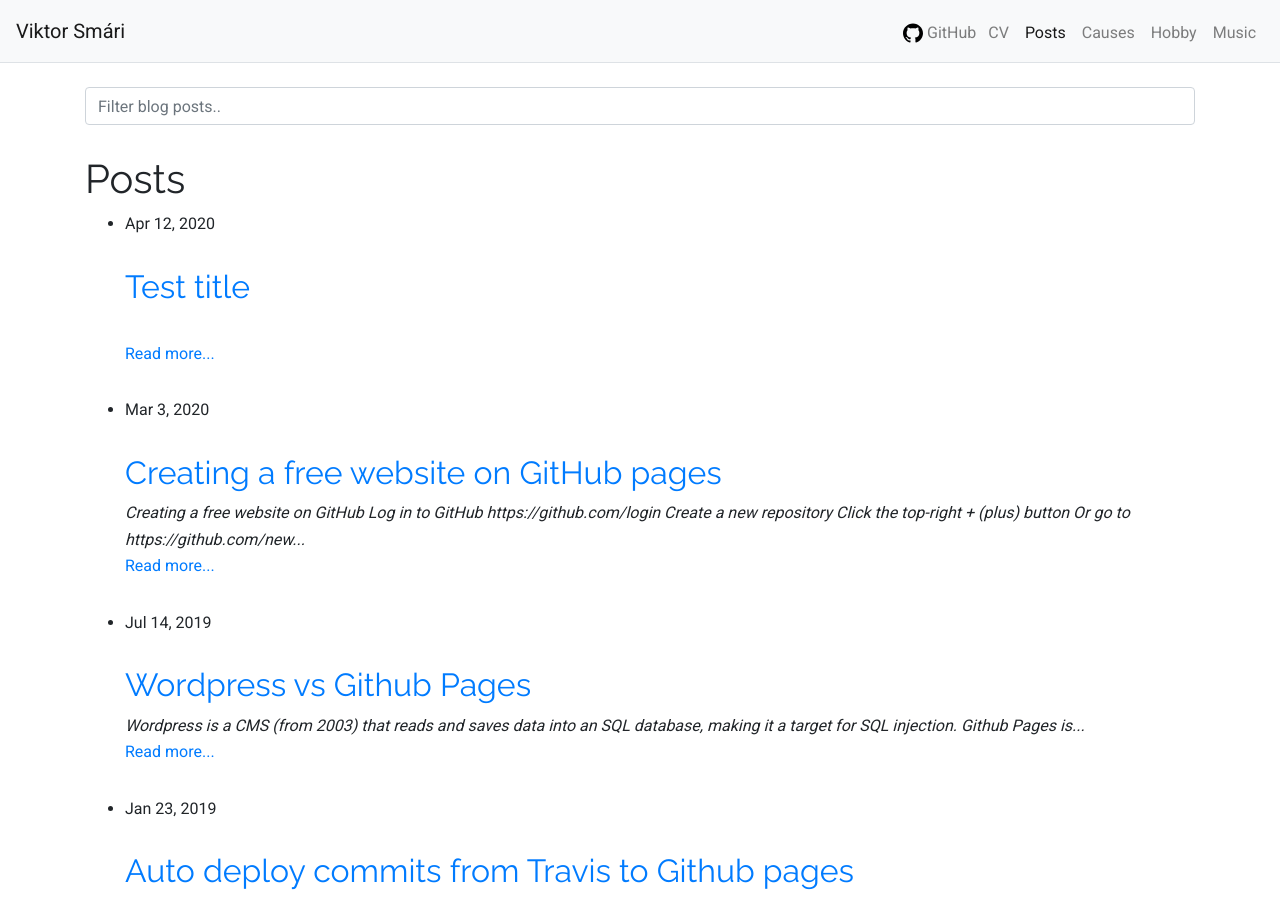
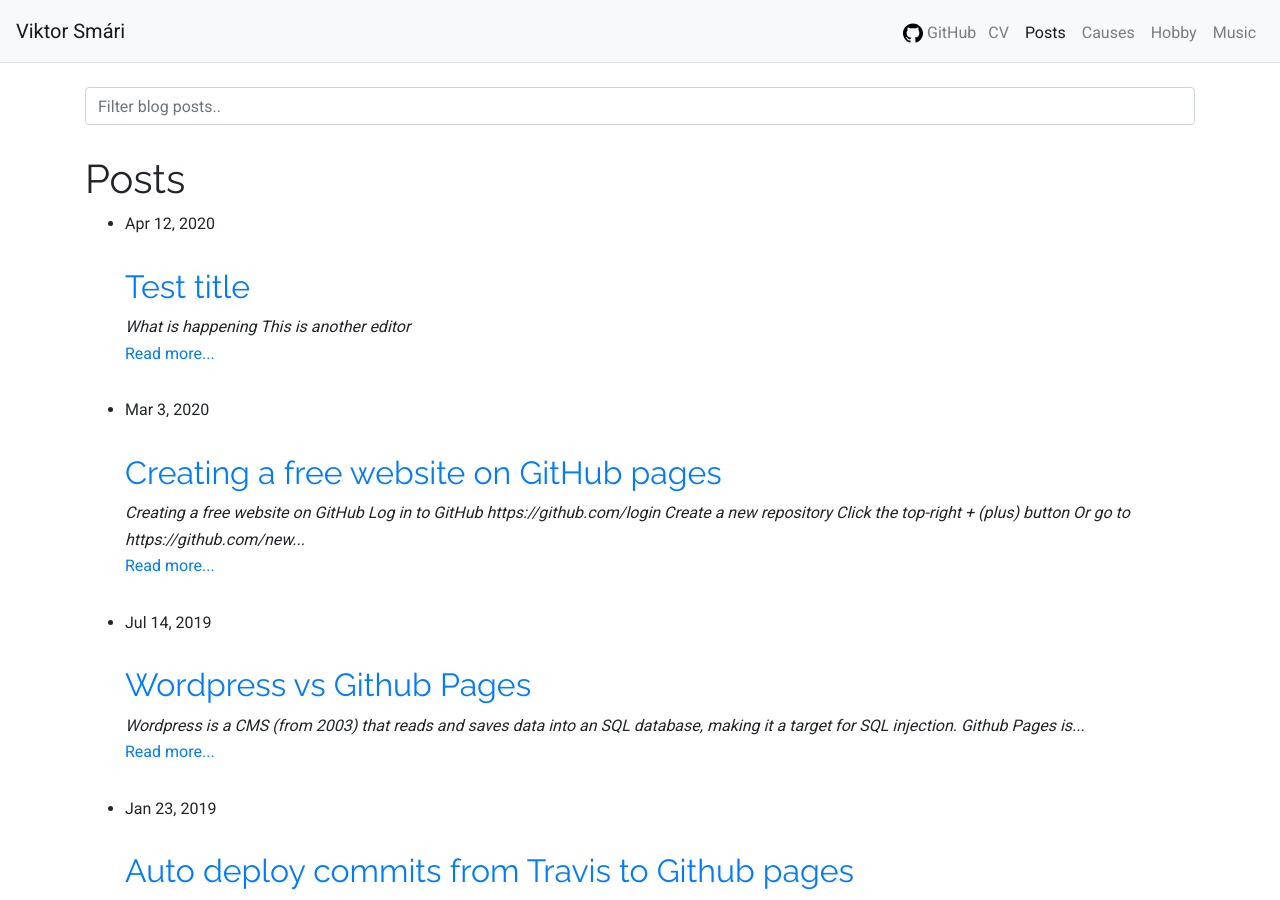
Before and after one commit to viktorsmari/viktorsmari.github.io, a Jekyll site: the page built from posts.html, in a window 1280 px wide and 900 px high. Built offline with Jekyll 4.4.1, drawn with Linux system fonts in a browser that asks for light colours; comment, search, counter and statistics services are not loaded.

Commit message:
Update from Forestry.io viktorsmari@gmail.com updated _posts/2020-04-12-test-title.md

```diff
--- a/_posts/2020-04-12-test-title.md
+++ b/_posts/2020-04-12-test-title.md
@@ -10,3 +10,8 @@
   ![](/assets/munin.png)
 
 ---
+What is happening
+
+This is another editor
+
+![](/assets/selfie_bike_bw.jpg)
```
